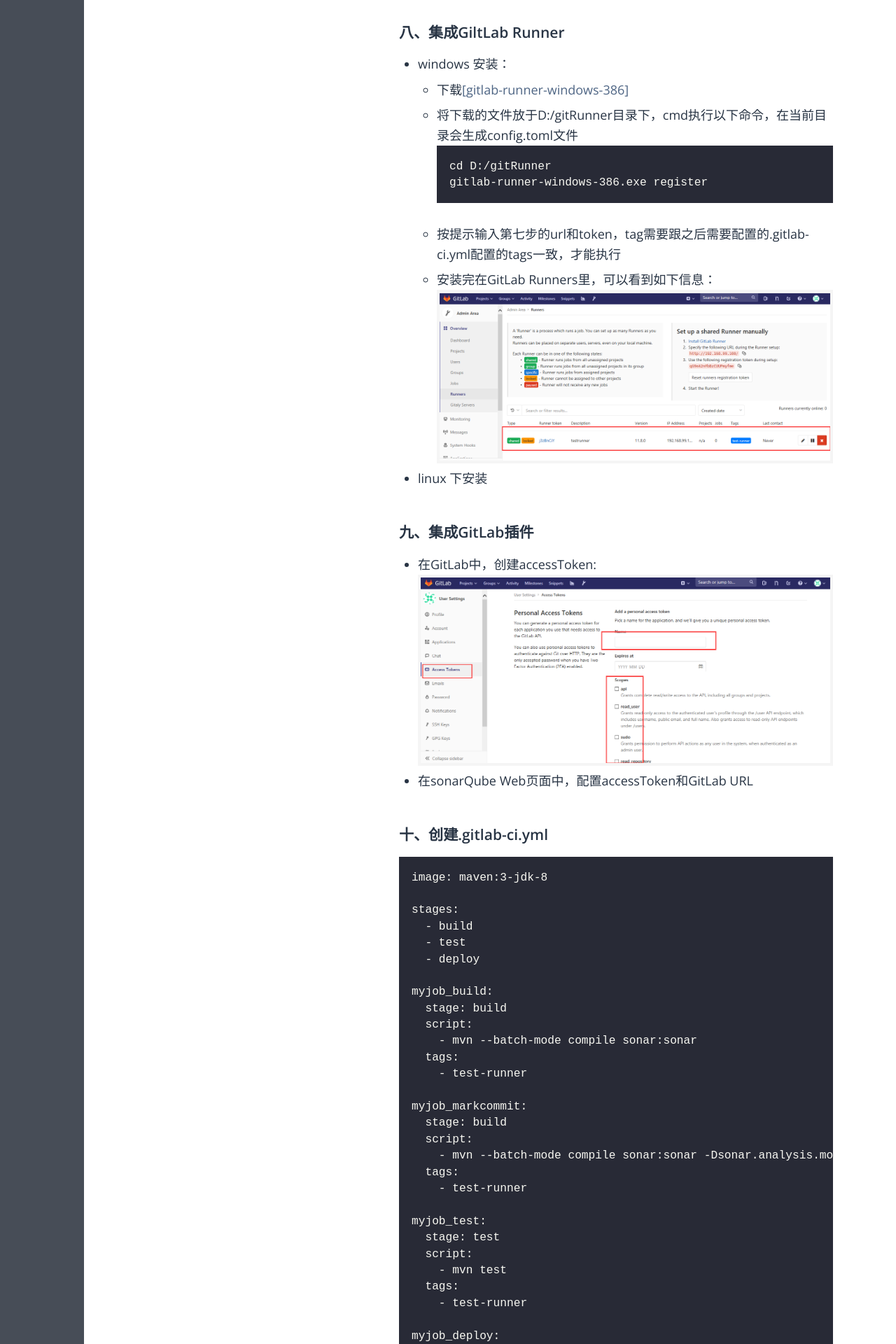
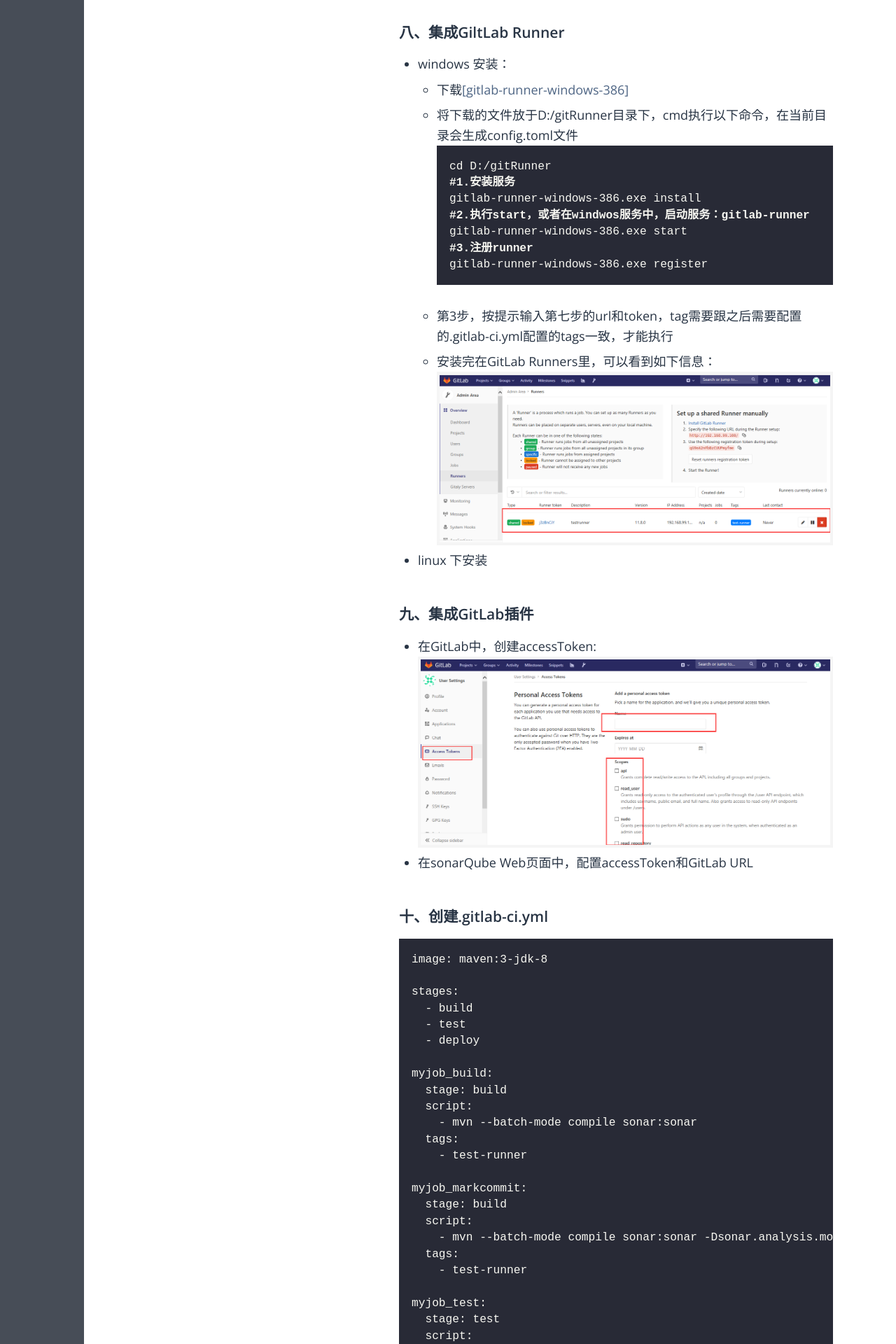
Before and after one commit to ksoft/vip.github.io, a Jekyll site: the page built from _posts/tool/2019-03-02-sonarqube.md, in a window 1280 px wide. Shown: the part 1867-3787 px from the top of the page at 70% size. Built offline with Jekyll 4.4.1, drawn with Linux system fonts in a browser that asks for light colours; some web fonts are replaced.

Commit message:
sonarQube gitlab

````diff
--- a/_posts/tool/2019-03-02-sonarqube.md
+++ b/_posts/tool/2019-03-02-sonarqube.md
@@ -65,9 +65,14 @@
     - 将下载的文件放于D:/gitRunner目录下，cmd执行以下命令，在当前目录会生成config.toml文件
     ```markdown
       cd D:/gitRunner
+      #1.安装服务
+      gitlab-runner-windows-386.exe install
+      #2.执行start，或者在windwos服务中，启动服务：gitlab-runner
+      gitlab-runner-windows-386.exe start
+      #3.注册runner
       gitlab-runner-windows-386.exe register
     ```
-    - 按提示输入第七步的url和token，tag需要跟之后需要配置的.gitlab-ci.yml配置的tags一致，才能执行
+    - 第3步，按提示输入第七步的url和token，tag需要跟之后需要配置的.gitlab-ci.yml配置的tags一致，才能执行
     - 安装完在GitLab Runners里，可以看到如下信息：
     ![GitLabRunner](http://www.datuzi.vip/photos/gitlab-runner/gitlab-runner-2.png)
 - linux 下安装
````
